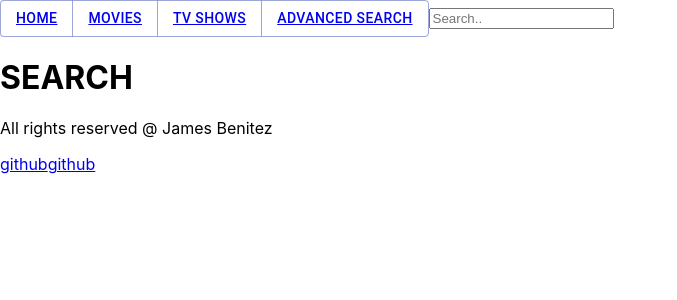
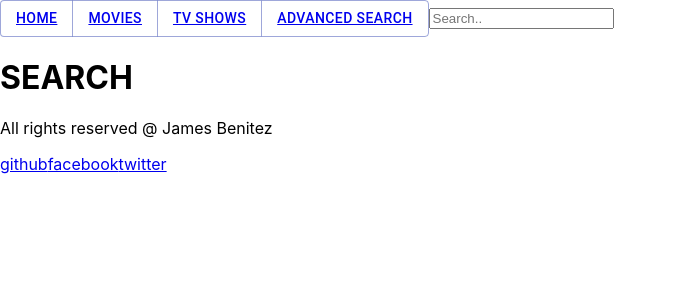
Before and after one commit to crapwood/IMDB-WEB-APP, a React (Create React App) app in the folder frontend/: page /advanced-search in a window 1280 px wide. Shown: the top 300 px of the page, without its empty margins (0-677 px from the left). Built offline with nearby package versions, Linux system fonts and the light colour scheme.

Commit message:
twitter tab

```diff
--- a/frontend/src/pages/footer.js
+++ b/frontend/src/pages/footer.js
@@ -5,7 +5,8 @@ const Footer = (props) => {
     <>
       <p>All rights reserved @ James Benitez</p>
       <a href="https://github.com">github</a>
-      <a href="https://github.com">github</a>
+      <a href="https://facebook.com">facebook</a>
+      <a href="https://twitter.com">twitter</a>
     </>
   );
 };
```
